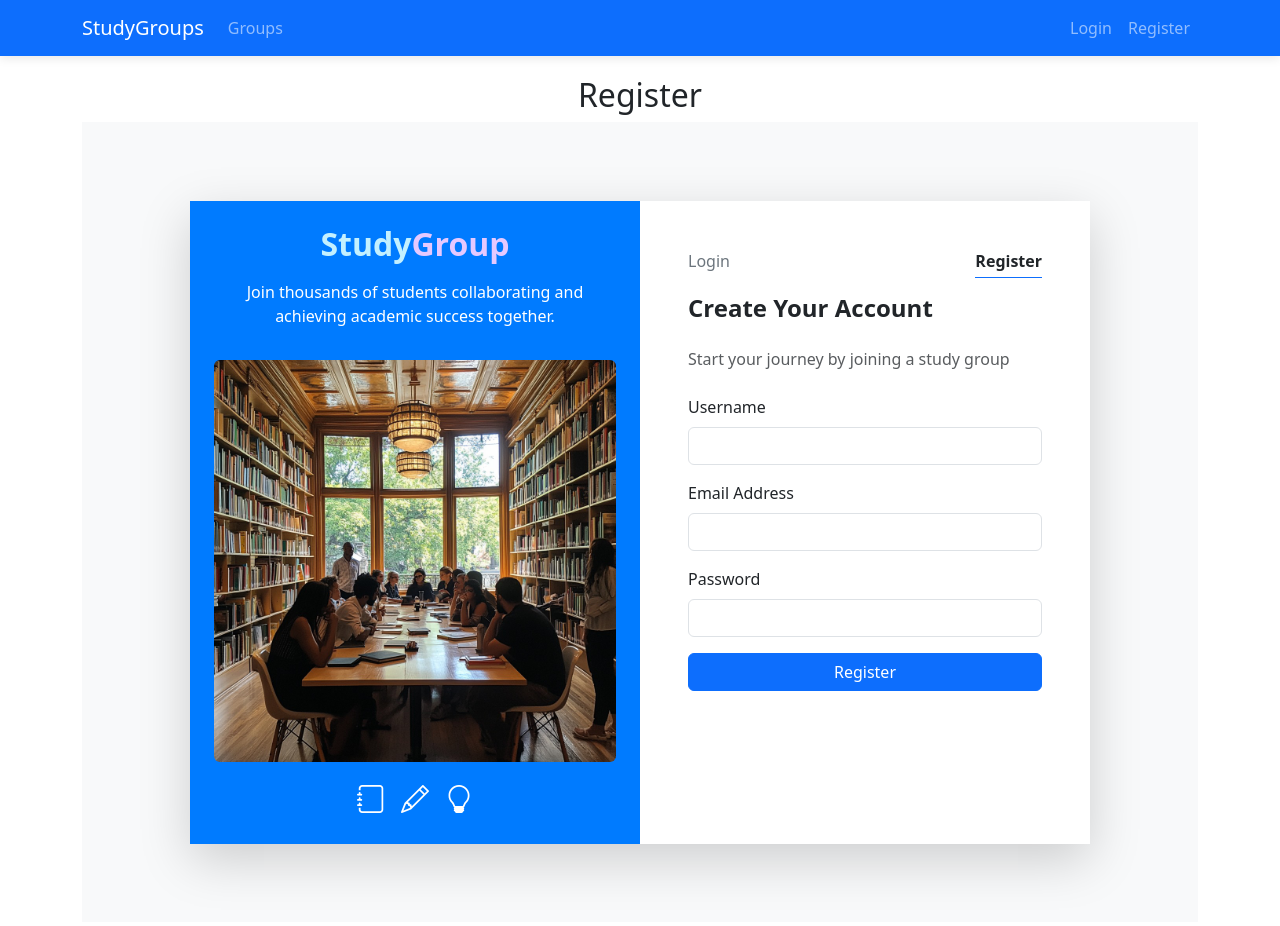
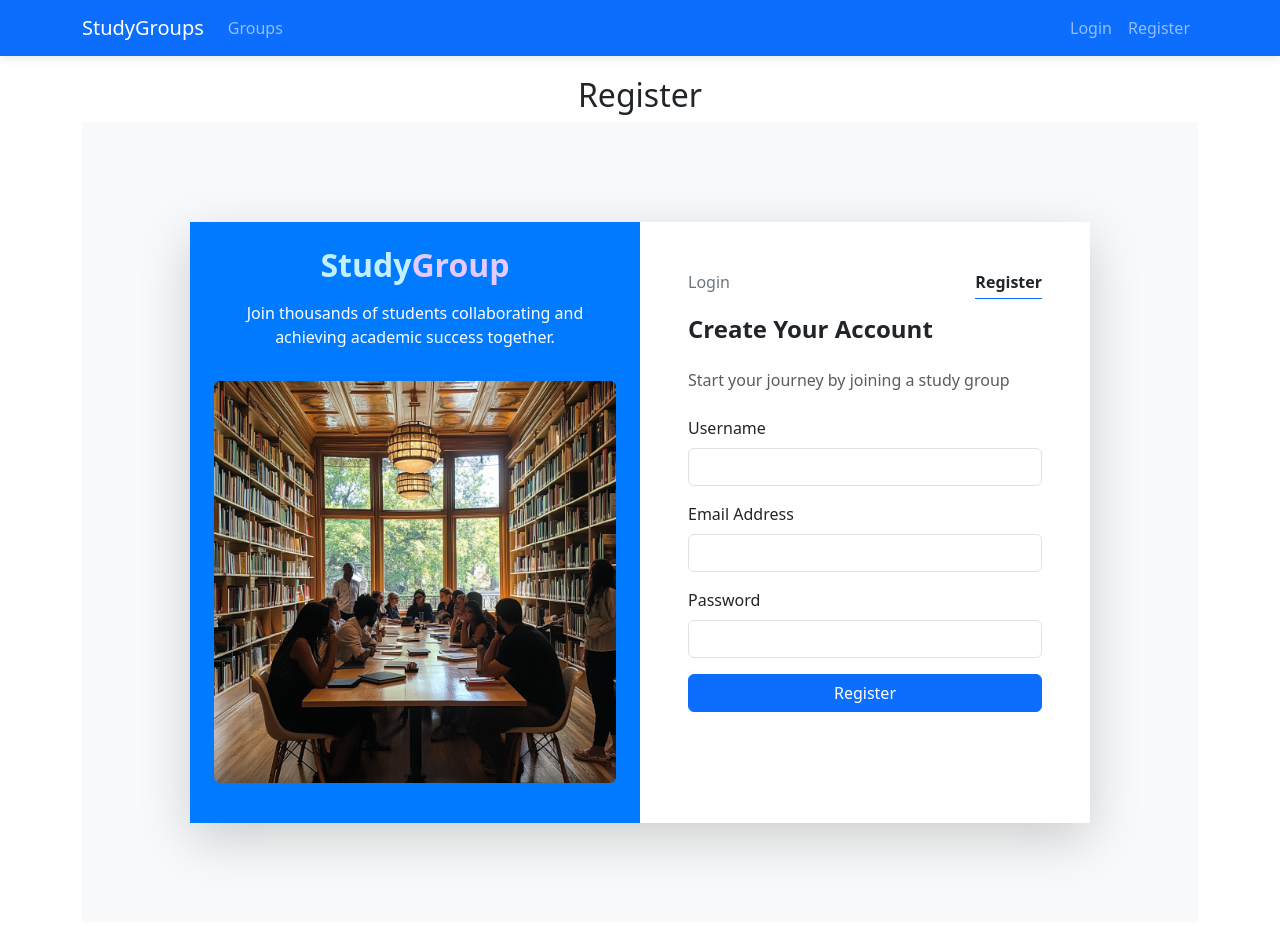
Before and after one commit to cjchichi/End-Phase-4-Project, a React (Create React App) app in the folder study-group-frontend/: page /register in a window 1280 px wide. Shown: the top 926 px of the page. Built offline with nearby package versions, Linux system fonts and the light colour scheme.

Commit message:
registration

```diff
--- a/study-group-frontend/src/components/auth/RegisterForm.js
+++ b/study-group-frontend/src/components/auth/RegisterForm.js
@@ -244,27 +244,20 @@ export default RegisterForm;
 */
 
 import React, { useState } from 'react';
-import { Link } from 'react-router-dom'; // Ensure you import Link for navigation
+import { Link } from 'react-router-dom';
 import { useFormik } from 'formik';
 import * as Yup from 'yup';
-import studyImage from '../../assets/images/study.jpg'; // Import the image
+import studyImage from '../../assets/images/study.jpg';
 
 const RegisterForm = ({ onRegister }) => {
   const [error, setError] = useState('');
 
-  // 1. Add validation schema
   const validationSchema = Yup.object({
-    username: Yup.string()
-      .required('Required'),
-    email: Yup.string()
-      .email('Invalid email address')
-      .required('Required'),
-    password: Yup.string()
-      .min(6, 'Password must be at least 6 characters')
-      .required('Required')
+    username: Yup.string().required('Required'),
+    email: Yup.string().email('Invalid email address').required('Required'),
+    password: Yup.string().min(6, 'Password must be at least 6 characters').required('Required')
   });
 
-  // 2. Initialize Formik
   const formik = useFormik({
     initialValues: {
       username: '',
@@ -273,7 +266,7 @@ const RegisterForm = ({ onRegister }) => {
     },
     validationSchema,
     onSubmit: async (values) => {
-      setError(''); // Reset error before submission
+      setError('');
       try {
         const response = await fetch(`${process.env.REACT_APP_API_URL}/api/register`, {
           method: 'POST',
@@ -287,7 +280,8 @@ const RegisterForm = ({ onRegister }) => {
         }
 
         const data = await response.json();
-        onRegister(data.access_token);
+        console.log("Registration response:", data); // Log the response
+        onRegister(data.access_token); // Ensure onRegister is a function
       } catch (err) {
         setError(err.message);
       }
@@ -302,16 +296,8 @@ const RegisterForm = ({ onRegister }) => {
           <h2 className="mb-3" style={{ fontWeight: 'bold' }}>
             <span style={{ color: '#c3f0ff' }}>Study</span><span style={{ color: '#e5c9ff' }}>Group</span>
           </h2>
-          <p className="text-center">
-            Join thousands of students collaborating and achieving academic success together.
-          </p>
-          {/* Image added here */}
+          <p className="text-center">Join thousands of students collaborating and achieving academic success together.</p>
           <img src={studyImage} alt="Study group" className="img-fluid rounded my-3" />
-          <div className="d-flex gap-3">
-            <i className="bi bi-journal fs-3 text-white"></i>
-            <i className="bi bi-pencil fs-3 text-white"></i>
-            <i className="bi bi-lightbulb fs-3 text-white"></i>
-          </div>
         </div>
 
         {/* Right Panel (Register Form) */}
--- a/study-group-frontend/src/pages/auth/RegisterPage.js
+++ b/study-group-frontend/src/pages/auth/RegisterPage.js
@@ -1,3 +1,4 @@
+/*
 import React from 'react';
 import RegisterForm from '../../components/auth/RegisterForm';
 
@@ -11,3 +12,22 @@ const RegisterPage = ({ onRegister }) => {
 };
 
 export default RegisterPage;
+*/
+import React from 'react';
+import RegisterForm from '../../components/auth/RegisterForm';
+
+const RegisterPage = () => {
+  const handleRegister = (token) => {
+    // Handle the registration token (e.g., save it to state or local storage)
+    console.log("Registered with token:", token);
+  };
+
+  return (
+    <div className="container">
+      <h2 className="text-center">Register</h2>
+      <RegisterForm onRegister={handleRegister} />
+    </div>
+  );
+};
+
+export default RegisterPage;
```
Also changed, not shown: study-group-frontend/src/components/auth/LoginForm.js (+5 -2 lines).
